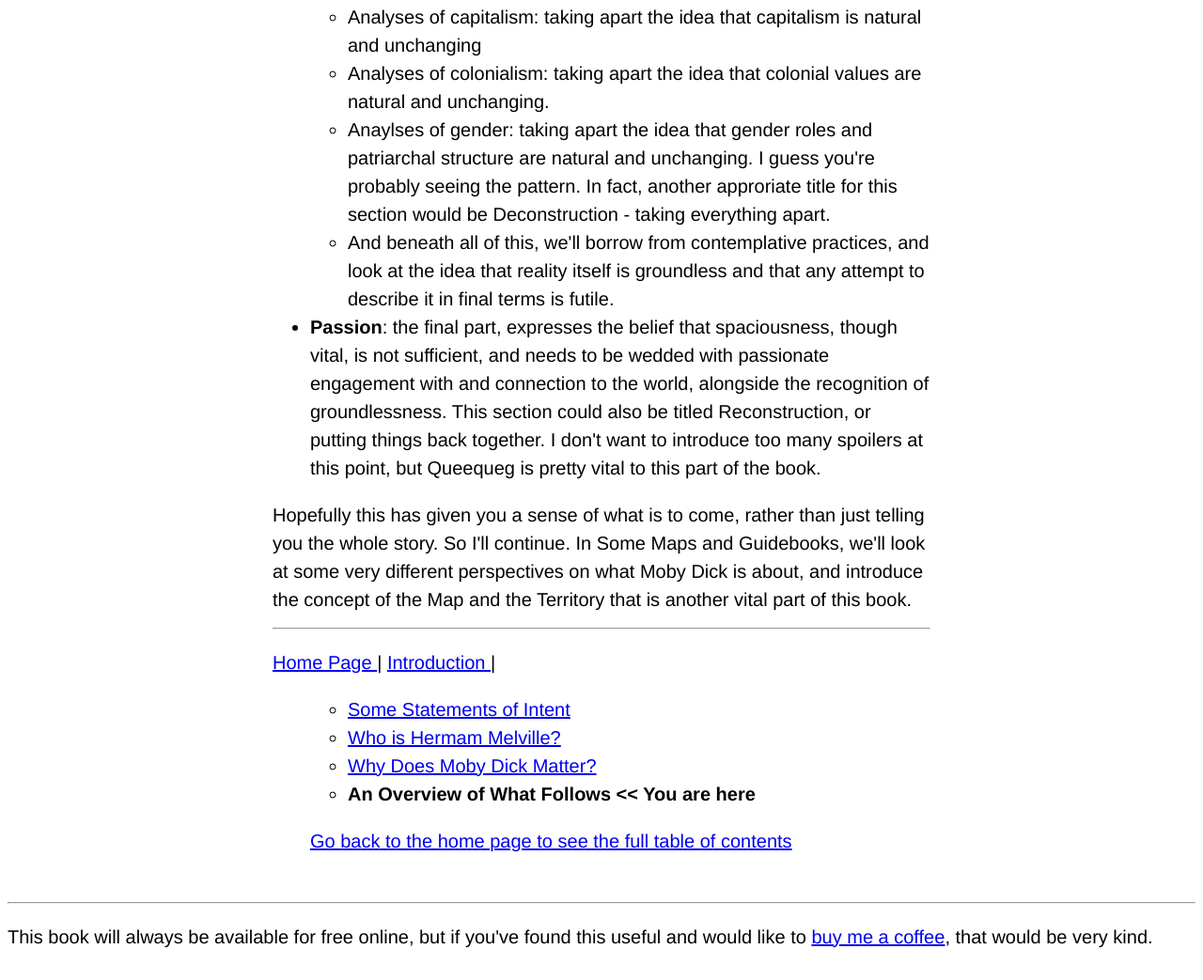
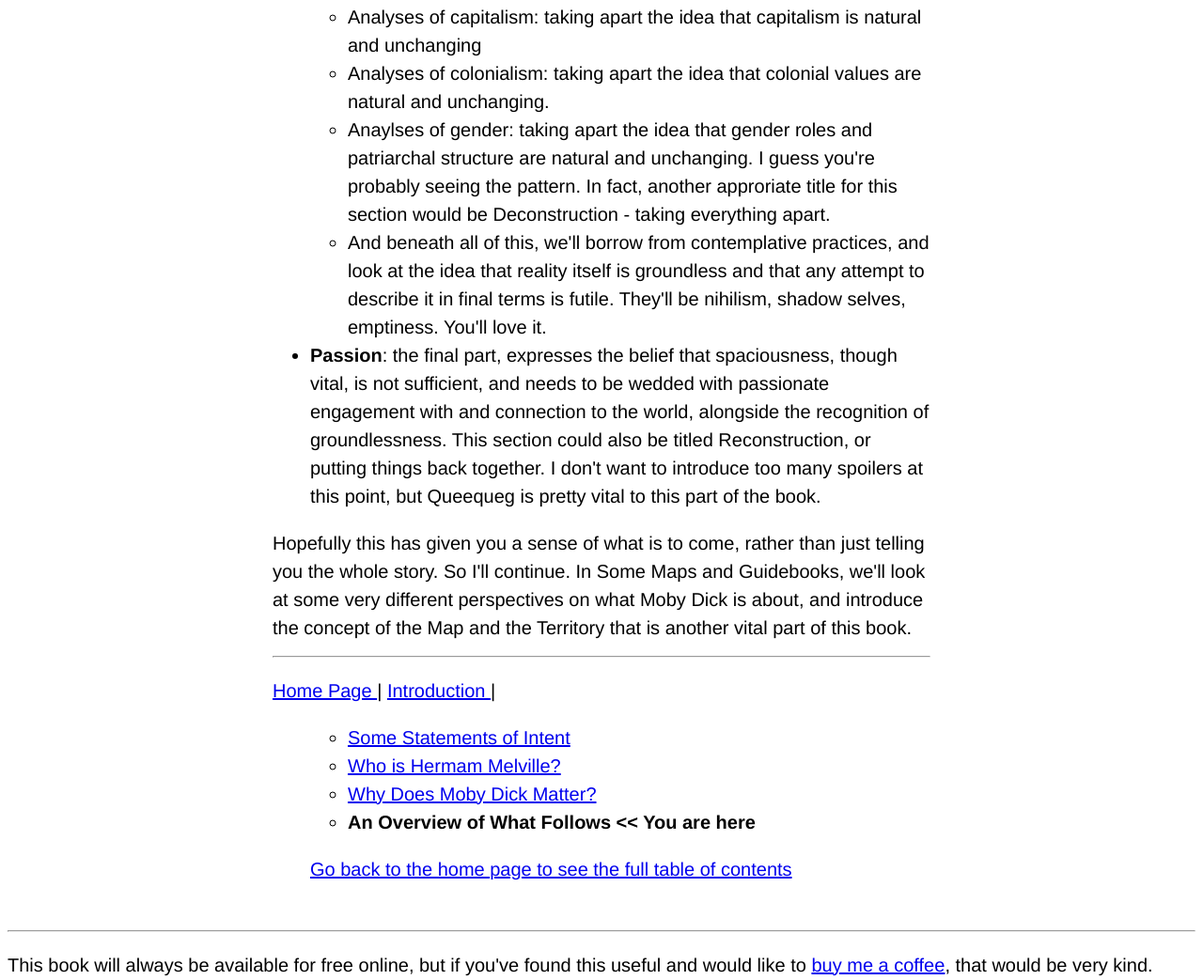
Before and after one commit to jdrever/moby-dick-book, an Eleventy site: page introduction/an-overview.md in a window 1280 px wide. Shown: the part 2028-3071 px from the top of the page at 94% size. Built offline with nearby package versions, Linux system fonts and the light colour scheme; Eleventy itself is replaced by a stand-in of ours; files that its build step writes are made by us from their sources.

Commit message:
yet more content changes on the overview page

```diff
--- a/introduction/an-overview.md
+++ b/introduction/an-overview.md
@@ -41,7 +41,7 @@ Reflecting that attitude of valuing both spaciousness and passion, this book is
   - Analyses of colonialism: taking apart the idea that colonial values are natural and unchanging.
   - Anaylses of gender: taking apart the idea that gender roles and patriarchal structure are natural and unchanging.
   I guess you're probably seeing the pattern.  In fact, another approriate title for this section would be Deconstruction - taking everything apart.
-  - And beneath all of this, we'll borrow from contemplative practices, and look at the idea that reality itself is groundless and that any attempt to describe it in final terms is futile.
+  - And beneath all of this, we'll borrow from contemplative practices, and look at the idea that reality itself is groundless and that any attempt to describe it in final terms is futile.  They'll be nihilism, shadow selves, emptiness.  You'll love it.
 - **Passion**: the final part, expresses the belief that spaciousness, though vital, is not sufficient, and needs to be wedded with passionate engagement with and connection to the world, alongside the recognition of groundlessness.  This section could also be titled Reconstruction, or putting things back together.  I don't want to introduce too many spoilers at this point, but Queequeg is pretty vital to this part of the book.
 
 Hopefully this has given you a sense of what is to come, rather than just telling you the whole story.  So I'll continue. In Some Maps and Guidebooks, we'll look at some very different perspectives on what Moby Dick is about, and introduce the concept of the Map and the Territory that is another vital part of this book.
```
Also changed, not shown: 1 other file.
